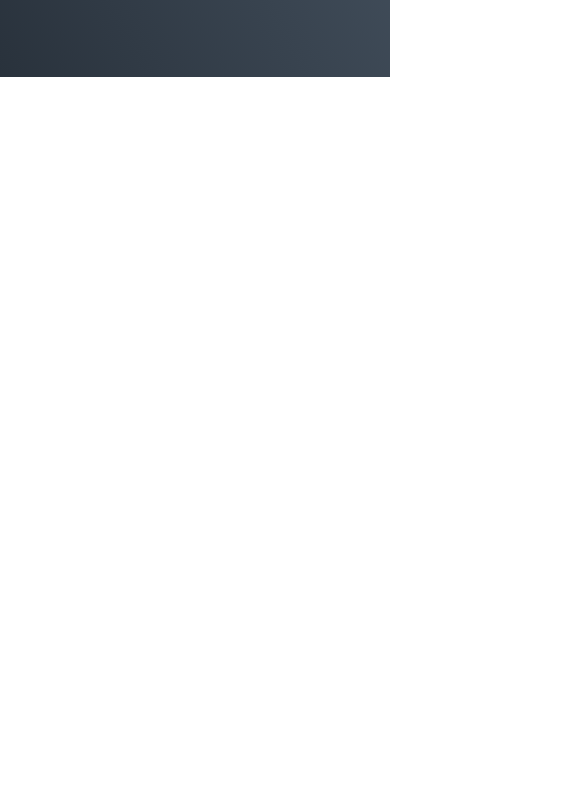
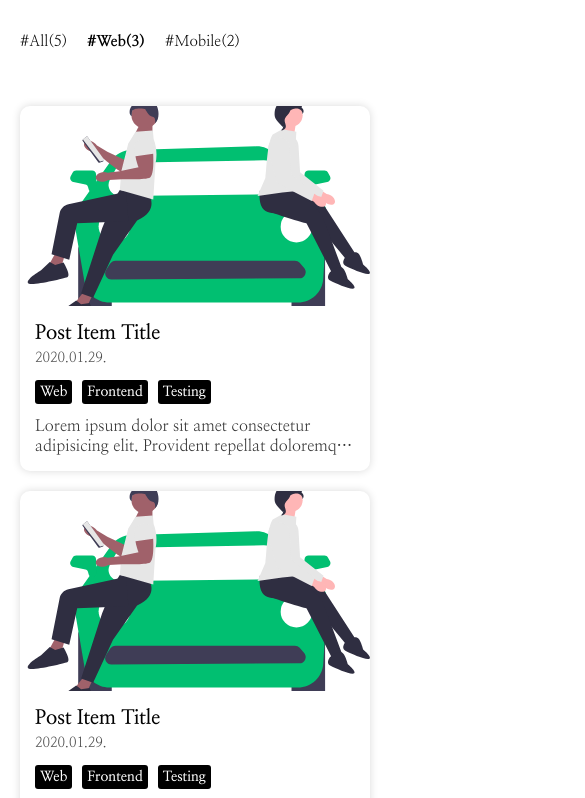
Before and after one commit to sik02/TechBlog, a Gatsby site: page / in a window 390 px wide. Shown: the part 323-1121 px from the top of the page, 585 px wide, since content can reach past the window. Before the commit the page ends 844 px from the top, so only its background shows below. Built offline with nearby package versions, Linux system fonts and the light colour scheme; Gatsby itself is replaced by a stand-in of ours.

Commit message:
PostList 부분 구성 및 반응형 사이즈 제작

```diff
--- a/src/components/Common/Footer.tsx
+++ b/src/components/Common/Footer.tsx
@@ -1 +1,27 @@
-import React, { FunctionComponent } from 'react';
+import React, { FunctionComponent } from 'react'
+import styled from '@emotion/styled'
+
+const FooterWrapper = styled.div`
+  display: grid;
+  place-items: center;
+  margin-top: auto;
+  padding: 50px 0;
+  font-size: 15px;
+  text-align: center;
+  line-height: 1.5;
+
+  @media (max-width: 768px) {
+    font-size: 13px;
+  }
+`
+
+const Footer: FunctionComponent = function () {
+  return (
+    <FooterWrapper>
+      Thank You for Visiting My Blog, Have a Good Day 😆
+      <br />© 2021 Developer Hyun, Powered By Gatsby.
+    </FooterWrapper>
+  )
+}
+
+export default Footer
--- /dev/null
+++ b/src/components/Main/CategoryList.tsx
@@ -0,0 +1,73 @@
+import React, { FunctionComponent, ReactNode } from 'react'
+import styled from '@emotion/styled'
+import { Link } from 'gatsby'
+
+type CategoryItemProps = {
+  active: boolean
+}
+
+type GatsbyLinkProps = {
+  children: ReactNode
+  className?: string
+  to: string
+} & CategoryItemProps
+
+export type CategoryListProps = {
+  selectedCategory: string
+  categoryList: {
+    // 프로퍼티 이름은 문자열, 프로퍼티 값은 숫자임을 나타내는 타입 표기 방법
+    [key: string]: number
+  }
+}
+
+const CategoryListWrapper = styled.div`
+  display: flex;
+  flex-wrap: wrap;
+  width: 768px;
+  margin: 100px auto 0;
+
+  @media (max-width: 768px) {
+    width: 100%;
+    margin-top: 50px;
+    padding: 0 20px;
+  }
+`
+
+// eslint-disable-next-line @typescript-eslint/no-unused-vars
+const CategoryItem = styled(({ active, ...props }: GatsbyLinkProps) => (
+  <Link {...props} />
+))<CategoryItemProps>`
+  margin-right: 20px;
+  padding: 5px 0;
+  font-size: 18px;
+  font-weight: ${({ active }) => (active ? '800' : '400')};
+  cursor: pointer;
+
+  &:last-of-type {
+    margin-right: 0;
+  }
+
+  @media (max-width: 768px) {
+    font-size: 15px;
+  }
+`
+
+const CategoryList: FunctionComponent<CategoryListProps> = function ({
+  selectedCategory,
+  categoryList,
+}) {
+  return (
+    <CategoryListWrapper>
+      {Object.entries(categoryList).map(([name, count]) => (
+        <CategoryItem
+          to={`/?category=${name}`}
+          active={name === selectedCategory}
+          key={name}
+        >
+          #{name}({count})
+        </CategoryItem>
+      ))}
+    </CategoryListWrapper>
+  )
+}
+export default CategoryList
--- a/src/components/Main/Introduction.tsx
+++ b/src/components/Main/Introduction.tsx
@@ -1,5 +1,5 @@
-import React, { FunctionComponent } from 'react';
-import styled from '@emotion/styled';
+import React, { FunctionComponent } from 'react'
+import styled from '@emotion/styled'
 import ProfileImage from 'components/Main/ProfileImage'
 
 const Background = styled.div`
@@ -16,21 +16,35 @@ const Wrapper = styled.div`
   width: 768px;
   height: 400px;
   margin: 0 auto;
+
+  @media (max-width: 768px) {
+    width: 100%;
+    height: 300px;
+    padding: 0 20px;
+  }
 `
 
 const SubTitle = styled.div`
   font-size: 20px;
   font-weight: 400;
+
+  @media (max-width: 768px) {
+    font-size: 15px;
+  }
 `
 
 const Title = styled.div`
   margin-top: 5px;
   font-size: 35px;
   font-weight: 700;
+
+  @media (max-width: 768px) {
+    font-size: 25px;
+  }
 `
 
-const Introduction: FunctionComponent = function(){
-    return(
+const Introduction: FunctionComponent = function () {
+  return (
     <Background>
       <Wrapper>
         <ProfileImage />
--- /dev/null
+++ b/src/components/Main/PostItem.tsx
@@ -0,0 +1,115 @@
+import React, { FunctionComponent } from 'react'
+import styled from '@emotion/styled'
+import { Link } from 'gatsby'
+
+type PostItemProps = {
+  title: string
+  date: string
+  categories: string[]
+  summary: string
+  thumbnail: string
+  link: string
+}
+
+const PostItemWrapper = styled(Link)`
+  display: flex;
+  flex-direction: column;
+  border-radius: 10px;
+  box-shadow: 0 0 8px rgba(0, 0, 0, 0.15);
+  transition: 0.3s box-shadow;
+  cursor: pointer;
+
+  &:hover {
+    box-shadow: 0 0 10px rgba(0, 0, 0, 0.3);
+  }
+`
+
+const ThumbnailImage = styled.img`
+  width: 100%;
+  height: 200px;
+  border-radius: 10px 10px 0 0;
+  object-fit: cover;
+`
+
+const PostItemContent = styled.div`
+  flex: 1;
+  display: flex;
+  flex-direction: column;
+  padding: 15px;
+`
+
+const Title = styled.div`
+  display: -webkit-box;
+  overflow: hidden;
+  margin-bottom: 3px;
+  text-overflow: ellipsis;
+  white-space: normal;
+  overflow-wrap: break-word;
+  -webkit-line-clamp: 2;
+  -webkit-box-orient: vertical;
+  font-size: 20px;
+  font-weight: 700;
+`
+
+const Date = styled.div`
+  font-size: 14px;
+  font-weight: 400;
+  opacity: 0.7;
+`
+
+const Category = styled.div`
+  display: flex;
+  flex-wrap: wrap;
+  margin-top: 10px;
+  margin: 10px -5px;
+`
+
+const CategoryItem = styled.div`
+  margin: 2.5px 5px;
+  padding: 3px 5px;
+  border-radius: 3px;
+  background: black;
+  font-size: 14px;
+  font-weight: 700;
+  color: white;
+`
+
+const Summary = styled.div`
+  display: -webkit-box;
+  overflow: hidden;
+  margin-top: auto;
+  text-overflow: ellipsis;
+  white-space: normal;
+  overflow-wrap: break-word;
+  -webkit-line-clamp: 2;
+  -webkit-box-orient: vertical;
+  font-size: 16px;
+  opacity: 0.8;
+`
+
+const PostItem: FunctionComponent<PostItemProps> = function ({
+  title,
+  date,
+  categories,
+  summary,
+  thumbnail,
+  link,
+}) {
+  return (
+    <PostItemWrapper>
+      <ThumbnailImage src={thumbnail} alt="Post Item Image" />
+      <PostItemContent>
+        <Title>{title}</Title>
+        <Date>{date}</Date>
+        <Category>
+          {categories.map(category => (
+            <CategoryItem key={category}>{category}</CategoryItem>
+          ))}
+        </Category>
+        <Summary>{summary}</Summary>
+      </PostItemContent>
+    </PostItemWrapper>
+  )
+}
+
+export default PostItem
--- /dev/null
+++ b/src/components/Main/PostList.tsx
@@ -0,0 +1,43 @@
+import React, { FunctionComponent } from 'react'
+import styled from '@emotion/styled'
+import PostItem from 'components/Main/PostItem'
+
+import image from '../../assets/image/1.svg'
+
+const POST_ITEM_DATA = {
+  title: 'Post Item Title',
+  date: '2020.01.29.',
+  categories: ['Web', 'Frontend', 'Testing'],
+  summary:
+    'Lorem ipsum dolor sit amet consectetur adipisicing elit. Provident repellat doloremque fugit quis rem temporibus! Maxime molestias, suntrem debitis odit harum impedit. Modi cupiditate harum dignissimos eos in corrupti!',
+  thumbnail: image,
+  link: 'https://www.google.co.kr',
+}
+
+const PostListWrapper = styled.div`
+  display: grid;
+  grid-template-columns: 1fr 1fr;
+  grid-gap: 20px;
+  width: 768px;
+  margin: 0 auto;
+  padding: 50px 0 100px;
+
+  @media (max-width: 768px) {
+    grid-template-columns: 1fr;
+    width: 100%;
+    padding: 50px 20px;
+  }
+`
+
+const PostList: FunctionComponent = function () {
+  return (
+    <PostListWrapper>
+      <PostItem {...POST_ITEM_DATA} />
+      <PostItem {...POST_ITEM_DATA} />
+      <PostItem {...POST_ITEM_DATA} />
+      <PostItem {...POST_ITEM_DATA} />
+    </PostListWrapper>
+  )
+}
+
+export default PostList
--- a/src/components/Main/ProfileImage.tsx
+++ b/src/components/Main/ProfileImage.tsx
@@ -1,17 +1,23 @@
-import React, { FunctionComponent } from 'react';
-import styled from '@emotion/styled';
+import React, { FunctionComponent } from 'react'
+import styled from '@emotion/styled'
 
-const PROFILE_IMAGE_LINK = 'https://avatars.githubusercontent.com/u/24629040?s=460&u=0bb3411f25c0e1c5d25d753fc648739367cb7032&v=4'
+const PROFILE_IMAGE_LINK =
+  'https://avatars.githubusercontent.com/u/24629040?s=460&u=0bb3411f25c0e1c5d25d753fc648739367cb7032&v=4'
 
 const ProfileImageWrapper = styled.img`
-    width: 120px;
-    height: 120px;
-    margin-bottom: 30px;
-    border-radius: 50%;
+  width: 120px;
+  height: 120px;
+  margin-bottom: 30px;
+  border-radius: 50%;
+
+  @media (max-width: 768px) {
+    width: 80px;
+    height: 80px;
+  }
 `
 
-const ProfileImage: FunctionComponent = function(){
-    return <ProfileImageWrapper src={PROFILE_IMAGE_LINK} alt="Profile Image" />
+const ProfileImage: FunctionComponent = function () {
+  return <ProfileImageWrapper src={PROFILE_IMAGE_LINK} alt="Profile Image" />
 }
 
 export default ProfileImage
--- a/src/pages/index.tsx
+++ b/src/pages/index.tsx
@@ -1,7 +1,16 @@
 import React, { FunctionComponent } from 'react'
-import styled from '@emotion/styled';
-import GlobalStyle from 'components/Common/GlobalStyle';
-import Introduction from 'components/Main/Introduction';
+import styled from '@emotion/styled'
+import GlobalStyle from 'components/Common/GlobalStyle'
+import Introduction from 'components/Main/Introduction'
+import Footer from 'components/Common/Footer'
+import CategoryList from 'components/Main/CategoryList'
+import PostList from 'components/Main/PostList'
+
+const CATEGORY_LIST = {
+  All: 5,
+  Web: 3,
+  Mobile: 2,
+}
 
 const Container = styled.div`
   display: flex;
@@ -14,6 +23,9 @@ const IndexPage: FunctionComponent = function () {
     <Container>
       <GlobalStyle />
       <Introduction />
+      <CategoryList selectedCategory="Web" categoryList={CATEGORY_LIST} />
+      <PostList />
+      <Footer />
     </Container>
   )
 }
```
Also changed, not shown: src/assets/image/1.svg (added). Lines whose indentation alone changed are shown as unchanged.
